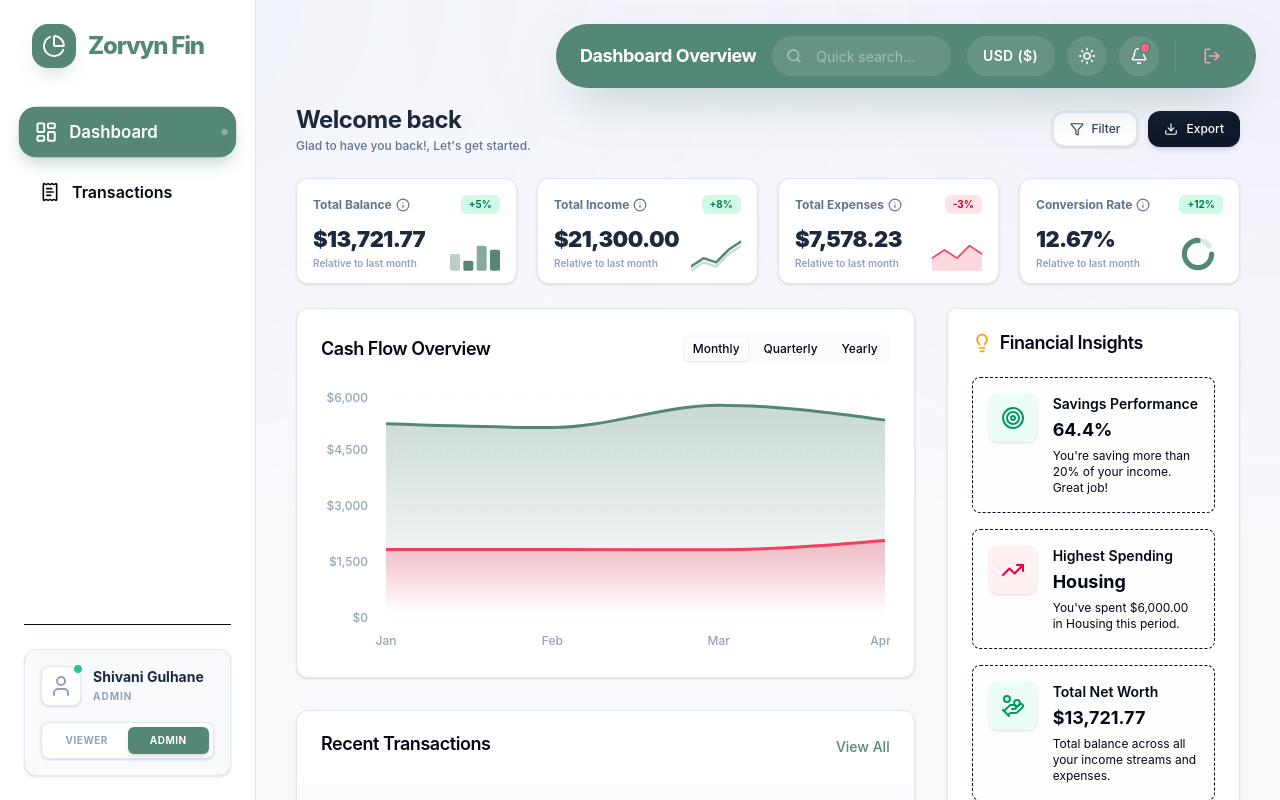
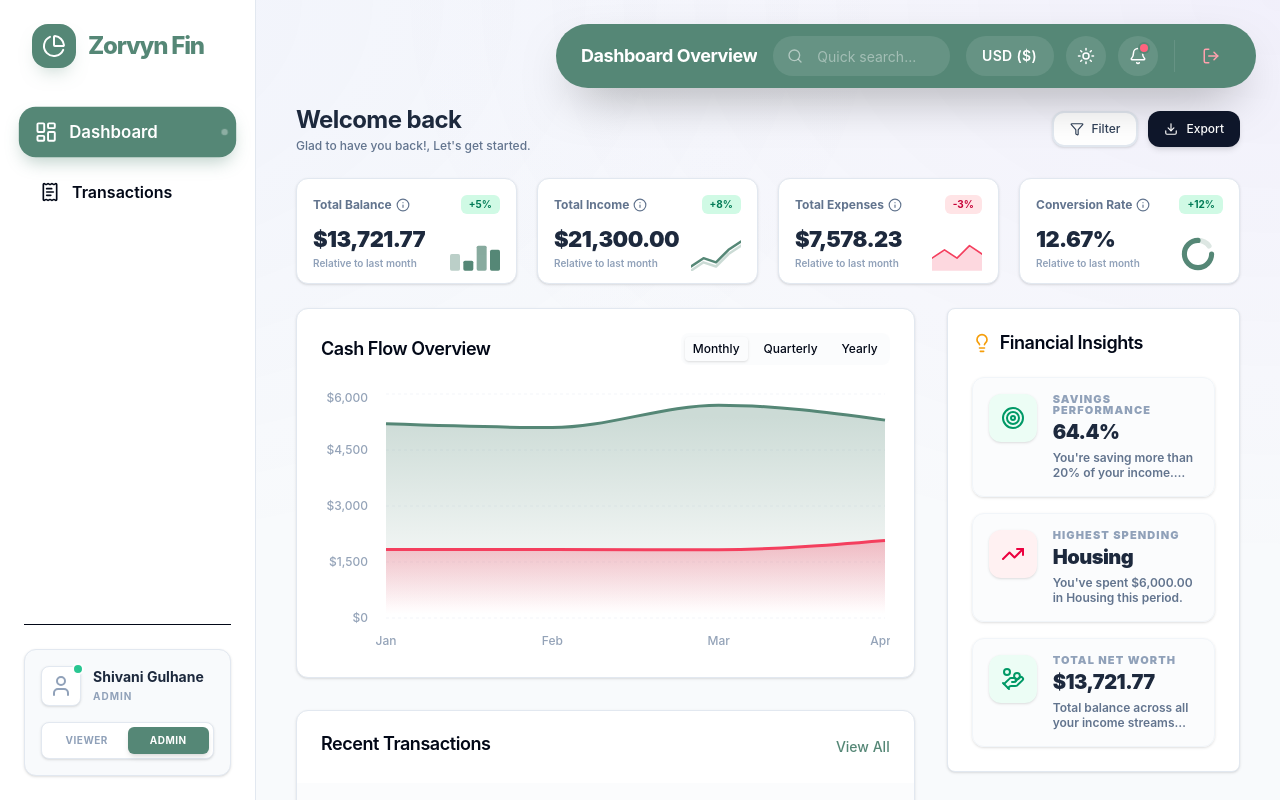
Before and after one commit to Gulhane-Shivani/finance-dashboard, a React (Vite) app: page / in a window 1280 px wide. Shown: the top 800 px of the page. Built offline with nearby package versions, Linux system fonts and the light colour scheme.

Commit message:
implement dashboard UI components and global theme styling with Tailwind CSS

```diff
--- a/src/components/dashboard/InsightsPanel.jsx
+++ b/src/components/dashboard/InsightsPanel.jsx
@@ -6,17 +6,17 @@ import { cn } from '../../utils/cn';
 import { formatCurrency } from '../../utils/currency';
 
 const InsightCard = ({ icon: Icon, title, value, type, description }) => (
-  <div className="flex gap-4 p-4 rounded-lg bg-secondary/30 border border-border border-dashed transition-all hover:border-primary/20 hover:bg-secondary/50">
+  <div className="flex gap-4 p-4 rounded-xl bg-slate-50/50 dark:bg-slate-950/30 border border-slate-100 dark:border-border/50 transition-all hover:bg-slate-100 dark:hover:bg-slate-900/50 shadow-sm">
     <div className={cn(
-      "w-12 h-12 rounded-lg flex items-center justify-center shrink-0 shadow-sm",
-      type === 'success' ? "bg-emerald-50 text-emerald-600 dark:bg-emerald-900/20" : "bg-rose-50 text-rose-600 dark:bg-rose-900/20"
+      "w-12 h-12 rounded-xl flex items-center justify-center shrink-0 shadow-sm",
+      type === 'success' ? "bg-emerald-50 text-emerald-600 dark:bg-emerald-950/40 dark:text-emerald-400" : "bg-rose-50 text-rose-600 dark:bg-rose-950/40 dark:text-rose-400"
     )}>
       <Icon className="w-6 h-6" />
     </div>
-    <div>
-      <h4 className="text-sm font-semibold mb-0.5">{title}</h4>
-      <p className="text-lg font-bold mb-1">{value}</p>
-      <p className="text-xs text-muted-foreground">{description}</p>
+    <div className="min-w-0">
+      <h4 className="text-[11px] font-black text-slate-400 dark:text-slate-500 uppercase tracking-widest leading-none mb-1.5">{title}</h4>
+      <p className="text-xl font-black text-slate-800 dark:text-white leading-none mb-2 tracking-tight">{value}</p>
+      <p className="text-xs font-semibold text-slate-500 dark:text-slate-400 leading-tight line-clamp-2">{description}</p>
     </div>
   </div>
 );
@@ -41,7 +41,7 @@ const InsightsPanel = () => {
   const highestCategory = Object.entries(categoryExpenses).sort((a, b) => b[1] - a[1])[0] || ['None', 0];
 
   return (
-    <Card className="border border-slate-200 dark:border-slate-800 shadow-sm bg-white dark:bg-[#1e293b] rounded-lg overflow-hidden">
+    <Card className="border border-slate-200 dark:border-border shadow-sm bg-white dark:bg-card rounded-lg overflow-hidden">
       <CardHeader>
         <div className="flex items-center gap-2">
           <Lightbulb className="w-5 h-5 text-warning" />
--- a/src/components/dashboard/OverviewChart.jsx
+++ b/src/components/dashboard/OverviewChart.jsx
@@ -53,7 +53,7 @@ const OverviewChart = ({ type = 'area' }) => {
   };
 
   return (
-    <Card className="border border-slate-200 dark:border-slate-800 shadow-sm bg-white dark:bg-[#1e293b] rounded-xl overflow-hidden">
+    <Card className="border border-slate-200 dark:border-border shadow-sm bg-white dark:bg-card rounded-xl overflow-hidden">
       <CardHeader>
         <div className="flex items-center justify-between">
           <CardTitle>Cash Flow Overview</CardTitle>
--- a/src/components/dashboard/SummaryCard.jsx
+++ b/src/components/dashboard/SummaryCard.jsx
@@ -50,7 +50,7 @@ const SummaryCard = ({ title, amount, trend, chartType, isRaw = false }) => {
   const isPositive = trend >= 0;
 
   return (
-    <Card className="border border-slate-200 dark:border-slate-800 shadow-sm bg-white dark:bg-[#1e293b] rounded-xl overflow-hidden hover:shadow-md transition-all duration-300">
+    <Card className="border border-slate-200 dark:border-border shadow-sm bg-white dark:bg-card rounded-xl overflow-hidden hover:shadow-md transition-all duration-300">
       <div className="p-4 pb-3">
         <div className="flex justify-between items-center mb-3">
           <div className="flex items-center gap-1 text-slate-500 dark:text-slate-400">
--- a/src/components/layout/Header.jsx
+++ b/src/components/layout/Header.jsx
@@ -42,7 +42,7 @@ const Header = ({ title }) => {
       "sticky top-6 z-40 px-6 transition-all duration-500 ease-in-out flex justify-end",
       isVisible ? "translate-y-0 opacity-100" : "-translate-y-[150%] opacity-0 pointer-events-none"
     )}>
-      <div className="bg-[#558776] text-white h-16 rounded-[50px] flex items-center justify-between px-4 lg:px-6 shadow-[0_20px_50px_-20px_rgba(85,135,118,0.6)] w-full lg:w-[60%] lg:min-w-[700px]">
+      <div className="bg-[#558776] dark:bg-card text-white h-16 rounded-[50px] flex items-center justify-between px-4 lg:px-6 shadow-[0_20px_50px_-20px_rgba(0,0,0,0.5)] border border-transparent dark:border-border w-full lg:w-[60%] lg:min-w-[700px]">
 
         <div className="flex items-center gap-3 flex-1">
           <button
--- a/src/index.css
+++ b/src/index.css
@@ -39,25 +39,25 @@
   }
 
   .dark {
-    --background: 222.2 84% 4.9%;
+    --background: 222 47% 4%; /* Midnight Navy Base */
     --foreground: 210 40% 98%;
-    --card: 222.2 84% 6%;
+    --card: 222 47% 7%; /* Indigo Slate Surface */
     --card-foreground: 210 40% 98%;
-    --popover: 222.2 84% 4.9%;
+    --popover: 222 47% 4%;
     --popover-foreground: 210 40% 98%;
-    --primary: 238.7 83.5% 66.7%;
-    --primary-foreground: 222.2 47.4% 11.2%;
-    --secondary: 217.2 32.6% 12%;
+    --primary: 161 28% 50%; /* Calibrated Vibrant Sage */
+    --primary-foreground: 210 40% 98%;
+    --secondary: 222 47% 10%;
     --secondary-foreground: 210 40% 98%;
-    --muted: 217.2 32.6% 17.5%;
-    --muted-foreground: 215 20.2% 65.1%;
-    --accent: 262.1 83.3% 57.8%;
-    --accent-foreground: 210 40% 98%;
-    --destructive: 343.4 89.7% 59.8%;
+    --muted: 222 47% 15%;
+    --muted-foreground: 215 20.2% 70.1%;
+    --accent: 210 40% 98%;
+    --accent-foreground: 222 47% 4%;
+    --destructive: 0 84.2% 60.2%;
     --destructive-foreground: 210 40% 98%;
-    --border: 217.2 32.6% 17.5%;
-    --input: 217.2 32.6% 17.5%;
-    --ring: 238.7 83.5% 66.7%;
+    --border: 217.2 32.6% 20%; /* Steel Blue Borders */
+    --input: 217.2 32.6% 20%;
+    --ring: 161 28% 50%;
   }
 }
 
```
